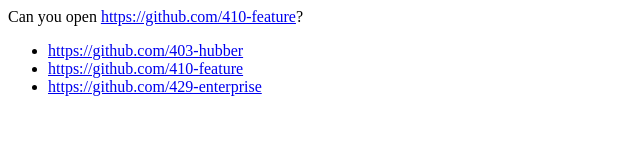
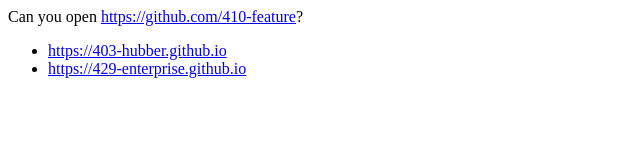
Before and after one commit to 410-feature/410-feature.github.io, a plain HTML site: page index.html in a window 1280 px wide. Shown: the whole page, without its empty margins (0-640 px from the left). Drawn offline with Linux system fonts and the light colour scheme.

Commit message:
Update index.html

```diff
--- a/index.html
+++ b/index.html
@@ -6,9 +6,8 @@
     <div>
       <p>Can you open <a href="https://github.com/410-feature">https://github.com/410-feature</a>?</p>
       <ul>
-        <li><a href="https://github.com/403-hubber">https://github.com/403-hubber</a></li>
-        <li><a href="https://github.com/410-feature">https://github.com/410-feature</a></li>
-        <li><a href="https://github.com/429-enterprise">https://github.com/429-enterprise</a></li>
+        <li><a href="https://403-hubber.github.io">https://403-hubber.github.io</a></li>
+        <li><a href="https://429-enterprise.github.io">https://429-enterprise.github.io</a></li>
       </ul>
     </div>
   </body>
```
